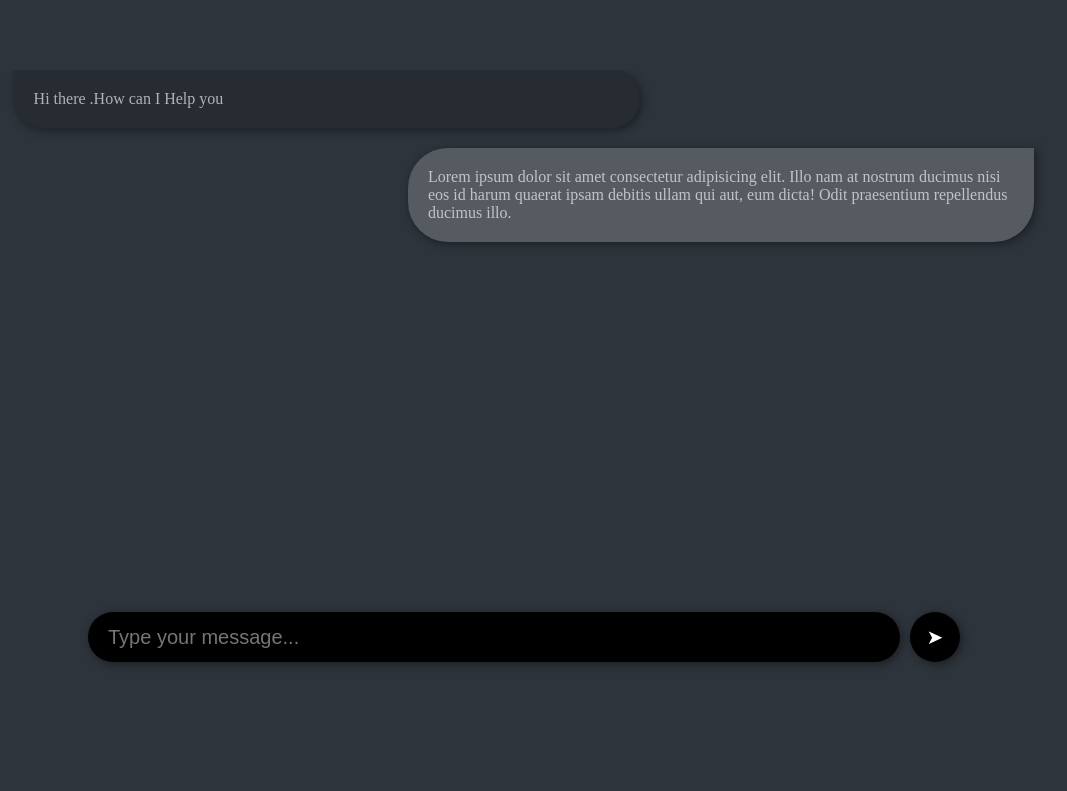
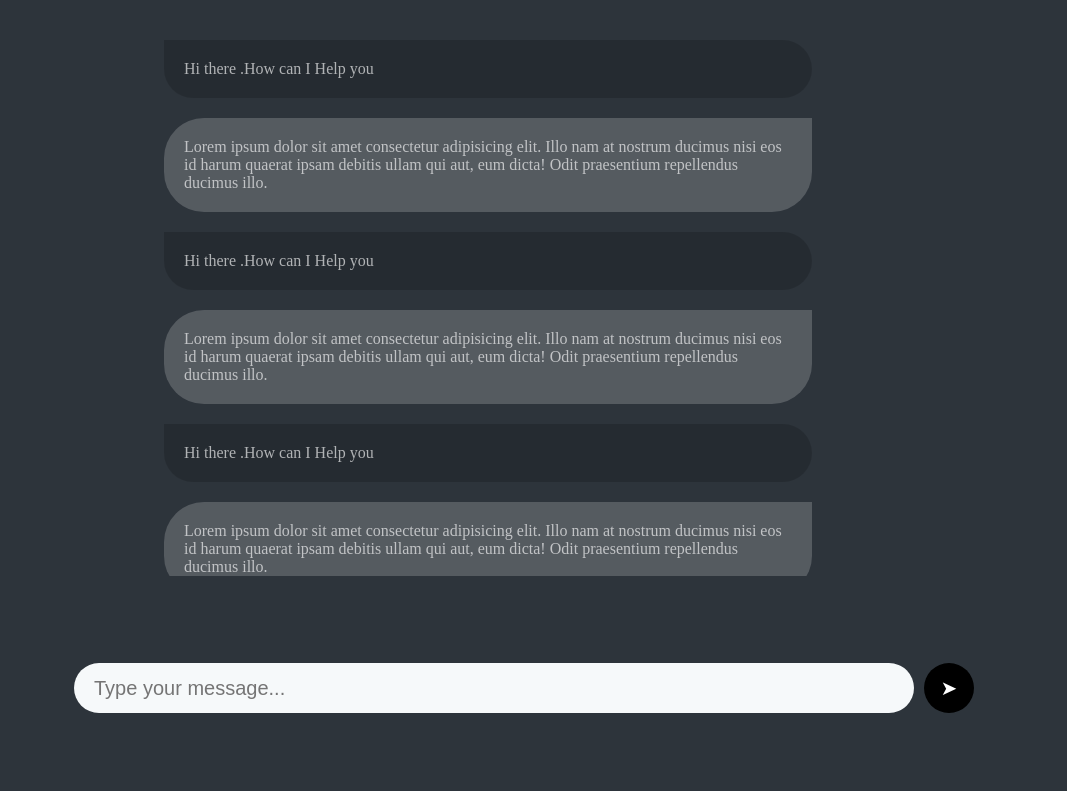
Before and after one commit to ThanmaiPuppala/AI, a plain HTML site: page index.html in a window 1280 px wide. Shown: the whole page, without its empty margins (116-1183 px from the left). Drawn offline with Linux system fonts and the light colour scheme.

Commit message:
Your commit message

```diff
--- a/index.html
+++ b/index.html
@@ -12,6 +12,28 @@
     <div class="user-chat">
         <div class="user-chat-area">Lorem ipsum dolor sit amet consectetur adipisicing elit. Illo nam at nostrum ducimus nisi eos id harum quaerat ipsam debitis ullam qui aut, eum dicta! Odit praesentium repellendus ducimus illo.</div>
     </div>
+
+
+    <div class="ai-chat"><div class="ai-chat-area">Hi there .How can I Help you</div></div>
+    <div class="user-chat">
+        <div class="user-chat-area">Lorem ipsum dolor sit amet consectetur adipisicing elit. Illo nam at nostrum ducimus nisi eos id harum quaerat ipsam debitis ullam qui aut, eum dicta! Odit praesentium repellendus ducimus illo.</div>
+    </div>
+    <div class="ai-chat"><div class="ai-chat-area">Hi there .How can I Help you</div></div>
+    <div class="user-chat">
+        <div class="user-chat-area">Lorem ipsum dolor sit amet consectetur adipisicing elit. Illo nam at nostrum ducimus nisi eos id harum quaerat ipsam debitis ullam qui aut, eum dicta! Odit praesentium repellendus ducimus illo.</div>
+    </div>
+    <div class="ai-chat"><div class="ai-chat-area">Hi there .How can I Help you</div></div>
+    <div class="user-chat">
+        <div class="user-chat-area">Lorem ipsum dolor sit amet consectetur adipisicing elit. Illo nam at nostrum ducimus nisi eos id harum quaerat ipsam debitis ullam qui aut, eum dicta! Odit praesentium repellendus ducimus illo.</div>
+    </div>
+    <div class="ai-chat"><div class="ai-chat-area">Hi there .How can I Help you</div></div>
+    <div class="user-chat">
+        <div class="user-chat-area">Lorem ipsum dolor sit amet consectetur adipisicing elit. Illo nam at nostrum ducimus nisi eos id harum quaerat ipsam debitis ullam qui aut, eum dicta! Odit praesentium repellendus ducimus illo.</div>
+    </div>
+    <div class="ai-chat"><div class="ai-chat-area">Hi there .How can I Help you</div></div>
+    <div class="user-chat">
+        <div class="user-chat-area">Lorem ipsum dolor sit amet consectetur adipisicing elit. Illo nam at nostrum ducimus nisi eos id harum quaerat ipsam debitis ullam qui aut, eum dicta! Odit praesentium repellendus ducimus illo.</div>
+    </div>
     </div>
     <div class="prompt-area">
      <input type="text" id="prompt" placeholder="Type your message...">
--- a/style.css
+++ b/style.css
@@ -7,26 +7,28 @@ body{
    width: 100%;
     height: 100vh;
     background-color: rgb(45,52,59);
+    display: flex;
+    justify-content: center;
+    align-items: center;
 }
 .chat-container{
     width: 100%;
-    height:80%;
-    padding:70px 20px 20px;
+    height:100%;
     display: flex ;
     flex-direction: column;
+    justify-content: space-between;
     gap: 20px;
 }
 .chat-messages {
     display: flex;
     flex-direction: column;
+    align-items: center;
     gap: 20px;
     flex: 1;
     overflow-y: auto;
 }
 .user-chat{
     width: 60%;
-    position: relative;
-    left: 40%;
 }
 .ai-chat{
     width: 60%;
@@ -37,17 +39,15 @@ body{
     background-color: rgba(255, 255, 255, 0.192);
     color: rgba(255,255,255,0.639);
     border-radius: 40px 0px 40px 40px;
-    box-shadow: 2px 2px 10px rgba(0,0,0,0.432);
+
 }
 .ai-chat-area{
     width: 90%;
     padding: 20px;
     background-color: rgba(0, 0, 0, 0.156);
-    position: relative;
-    left:10%;
     color: rgba(255,255,255,0.639);
     border-radius: 0px 40px 40px 40px;
-    box-shadow: 2px 2px 10px rgba(0,0,0,0.432);
+
 }
 .prompt-area{
     width: 100%;
@@ -61,14 +61,14 @@ body{
 .prompt-area input{
     width: 70%;
     height: 50px;
-    background-color: black;
+    background-color:#f6f9fa;
     outline: none;
     border-radius: 50px;
     border: none;
     padding: 20px;
     font-size:20px;
-    color: white;
-    box-shadow: 2px 2px 10px rgba(0,0,0,0.432);
+    color: black;
+
 }
 .prompt-area button{
     width:50px;
@@ -79,13 +79,8 @@ body{
     border-radius:50%;
     color: white;
     cursor: pointer;
-    box-shadow: 2px 2px 10px rgba(0,0,0,0.432);
-    transition: all 0.3s;
 }
-.prompt-area button:hover{
-    background-color:rgba(0, 0, 0, 0.385);
-    transform: scale(1.1);
-}
+
 
 
 @media (max-width: 600px) {
```
